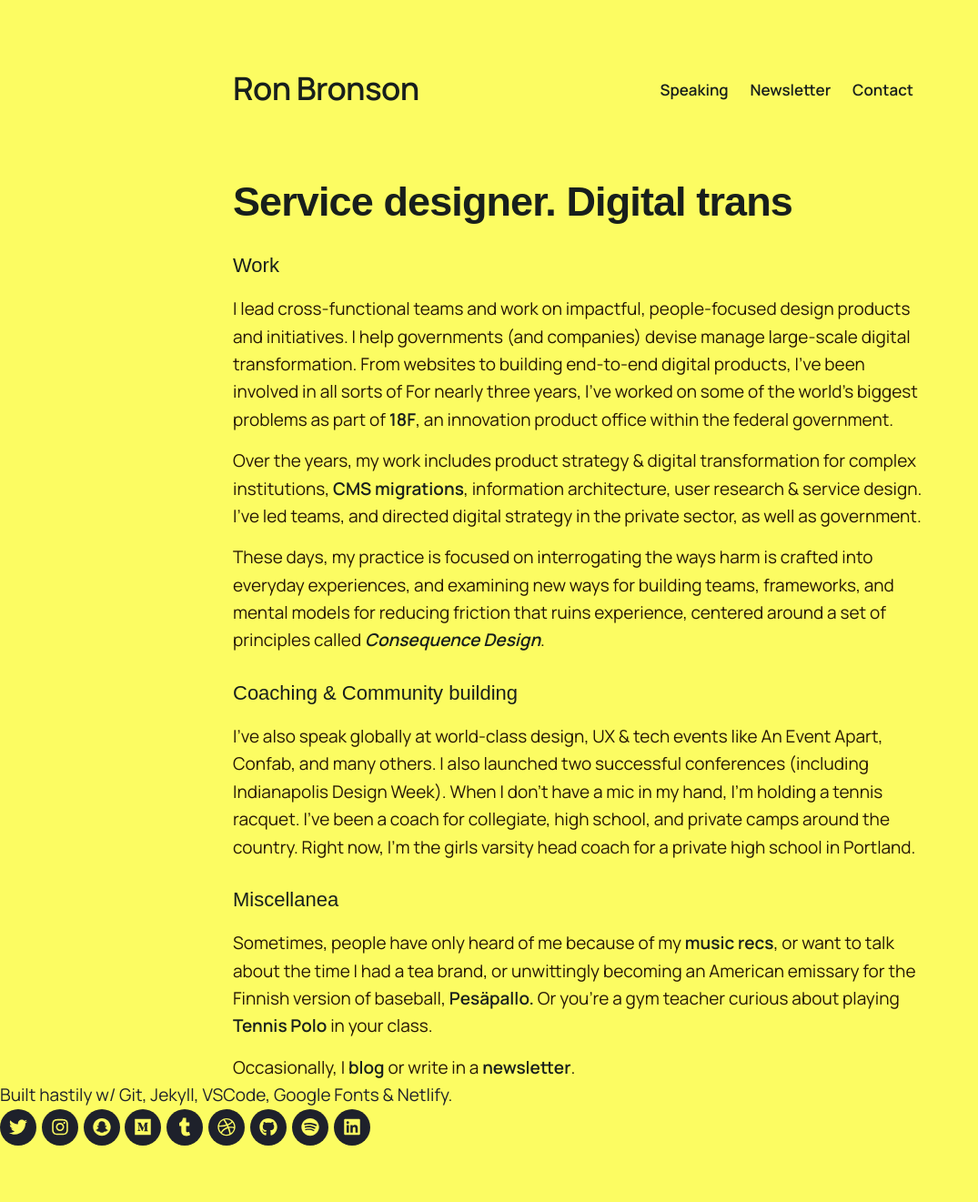
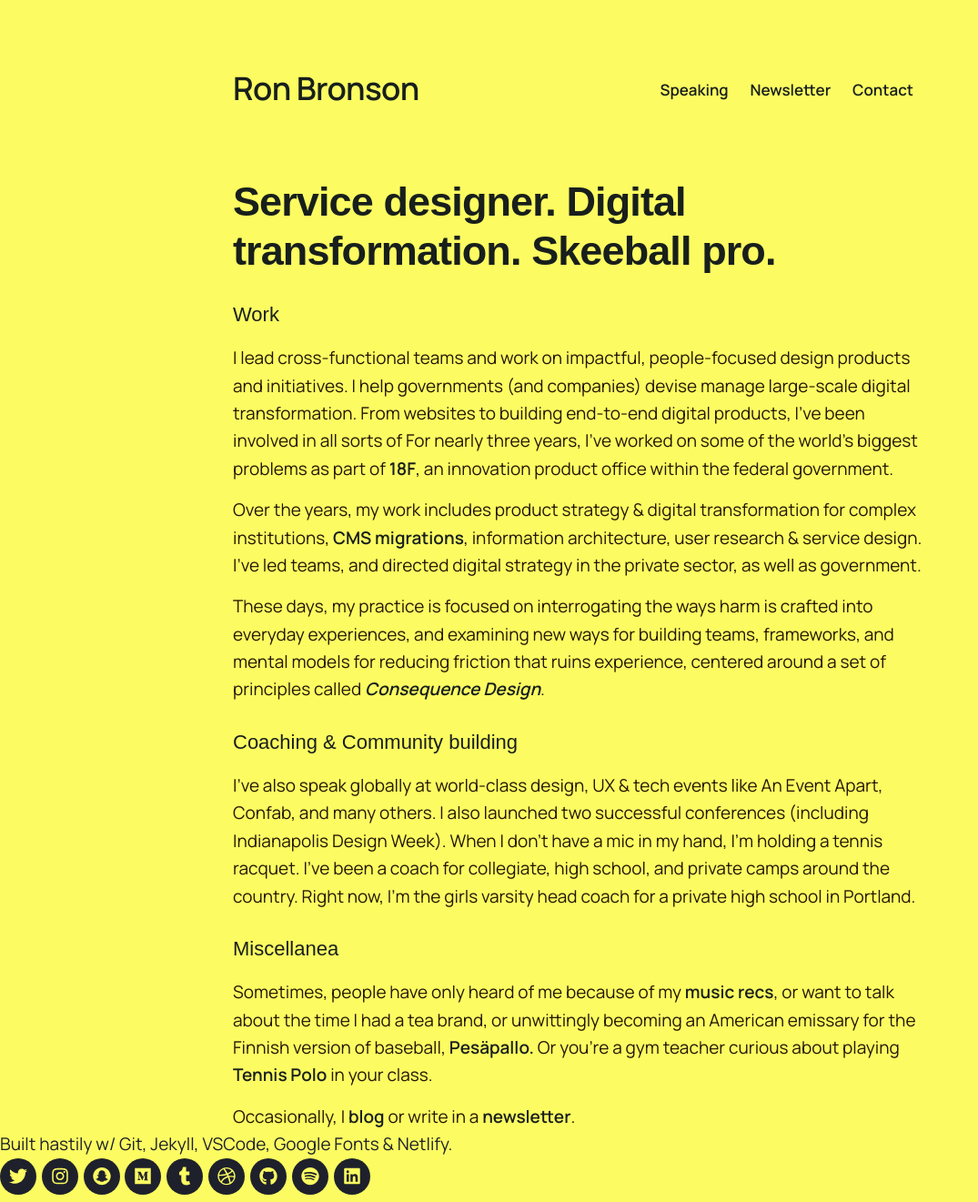
Before and after one commit to quarterback/2020-home, a Jekyll site: the page built from index.html, in a window 1280 px wide. Shown: the whole page at 91% size, without its empty margins (0-1075 px from the left). Built offline with Jekyll 4.4.1, drawn with Linux system fonts in a browser that asks for light colours; nearby versions of some CDN libraries; some web fonts are replaced; before the commit the page ends 1267 px from its top, so only the background shows below that.

Commit message:
Update index.html

```diff
--- a/index.html
+++ b/index.html
@@ -9,7 +9,7 @@ featured_image: '/images/social.jpg'
 
 	<div class="wrap">
 
-		<h1>Service designer. Digital trans</h1>
+		<h1>Service designer. Digital transformation. Skeeball pro.</h1>
 
 
 <h4>Work</h4>
```
